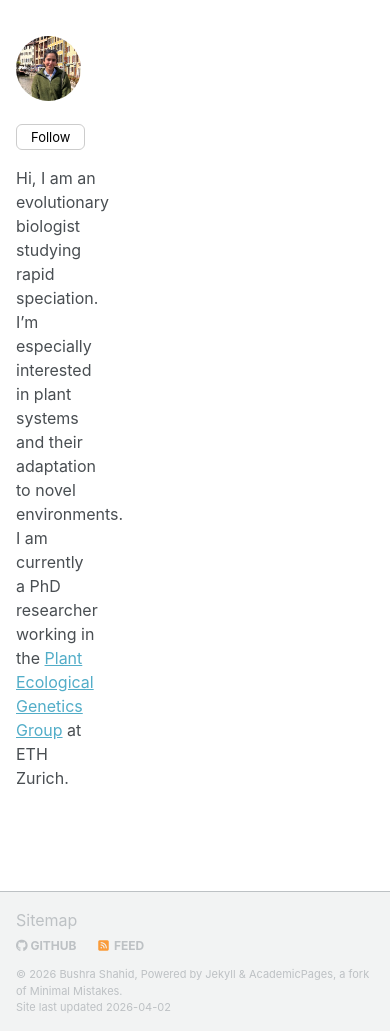
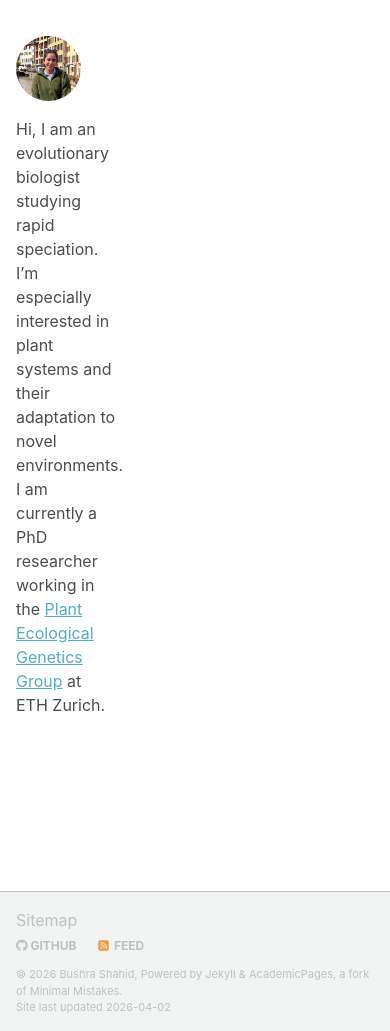
Before and after one commit to b-shahid/b-shahid.github.io, a Jekyll site: the page built from _pages/about.md, in a window 390 px wide and 1269 px high, cut to the strip 238-1269 px from the top of the window. Built offline with Jekyll 4.4.1, drawn with Linux system fonts in a browser that asks for light colours; a script bundle is joined from its source files by our own code; library files that are not in the unit come from our copies.

Commit message:
Update main.scss

```diff
--- a/assets/css/main.scss
+++ b/assets/css/main.scss
@@ -53,14 +53,12 @@
   padding: 0 !important;
   margin: 0 !important;
 }
-
 .page {
   float: none !important;
   width: 100% !important;
   max-width: 100% !important;
   padding-right: 0 !important;
 }
-
 .page__content {
   float: none !important;
   width: 100% !important;
@@ -68,7 +66,6 @@
   padding: 0 !important;
   margin: 0 !important;
 }
-
 .archive {
   float: none !important;
   width: 100% !important;
@@ -76,8 +73,6 @@
   padding: 0 !important;
   margin-top: 0 !important;
 }
-
-/* hide the empty sidebar completely */
 .sidebar {
   display: none !important;
 }
@@ -93,17 +88,14 @@
   width: 100%;
   box-sizing: border-box;
 }
-
 .intro-left {
   width: 220px;
   flex-shrink: 0;
   text-align: left;
 }
-
 .intro-right {
   flex: 1;
 }
-
 .profile-pic {
   width: 140px;
   height: 140px;
@@ -112,7 +104,6 @@
   display: block;
   margin: 0 0 15px 0;
 }
-
 .links {
   text-align: left;
 }
@@ -137,11 +128,9 @@
   justify-content: space-between !important;
   align-items: center !important;
 }
-
 .site-title {
   margin-right: auto;
 }
-
 .greedy-nav {
   flex: 1;
   display: flex !important;
@@ -149,7 +138,6 @@
   margin-left: auto !important;
   align-items: center;
 }
-
 .greedy-nav .visible-links {
   display: flex !important;
   gap: 25px;
@@ -157,14 +145,9 @@
   justify-content: flex-end !important;
   margin-left: auto;
 }
-
 .greedy-nav a {
   float: none !important;
 }
-
-/* =========================
-   DISABLE HAMBURGER + DROPDOWN
-========================= */
 .greedy-nav .hidden-links-toggle {
   display: none !important;
 }
@@ -173,7 +156,7 @@
 }
 
 /* =========================
-   FIX ARCHIVE WIDTH - override theme media query
+   FIX ARCHIVE WIDTH
 ========================= */
 @media (min-width: 57.8125em) {
   .archive {
@@ -226,17 +209,12 @@
   font-weight: bold;
   margin-right: auto !important;
 }
+
+/* =========================
+   FOLLOW BUTTON - desktop hidden
+========================= */
 .follow-btn {
   display: none;
-}
-
-@media (max-width: 768px) {
-  .follow-btn {
-    display: inline-block !important;
-  }
-  #social-links {
-    display: none;
-  }
 }
 
 /* =========================
@@ -281,8 +259,9 @@
     gap: 15px !important;
   }
   .intro-left {
-    width: 80px !important;
+    width: 100px !important;
     flex-shrink: 0 !important;
+    text-align: left !important;
   }
   .profile-pic {
     width: 65px !important;
@@ -293,21 +272,10 @@
     display: none !important;
   }
   .intro-left .links {
-    display: block !important;
-    margin-top: 8px;
-    font-size: 12px;
+    display: none !important;
   }
   .intro-right {
     flex: 1 !important;
-  }
-  .links {
-  display: block !important;
-  }
-
-  .intro-left .links {
-  display: block !important;
-  margin-top: 8px;
-  font-size: 12px;
   }
   .follow-btn {
     display: inline-block !important;
@@ -315,8 +283,13 @@
     border: 1px solid #ccc;
     border-radius: 6px;
     background: white;
-  font-size: 13px;
+    font-size: 12px;
     cursor: pointer;
     margin-top: 8px;
+    width: 65px !important;
+  }
+  #social-links {
+    font-size: 12px;
+    margin-top: 6px;
   }
 }
```
Lines whose indentation alone changed are shown as unchanged.
